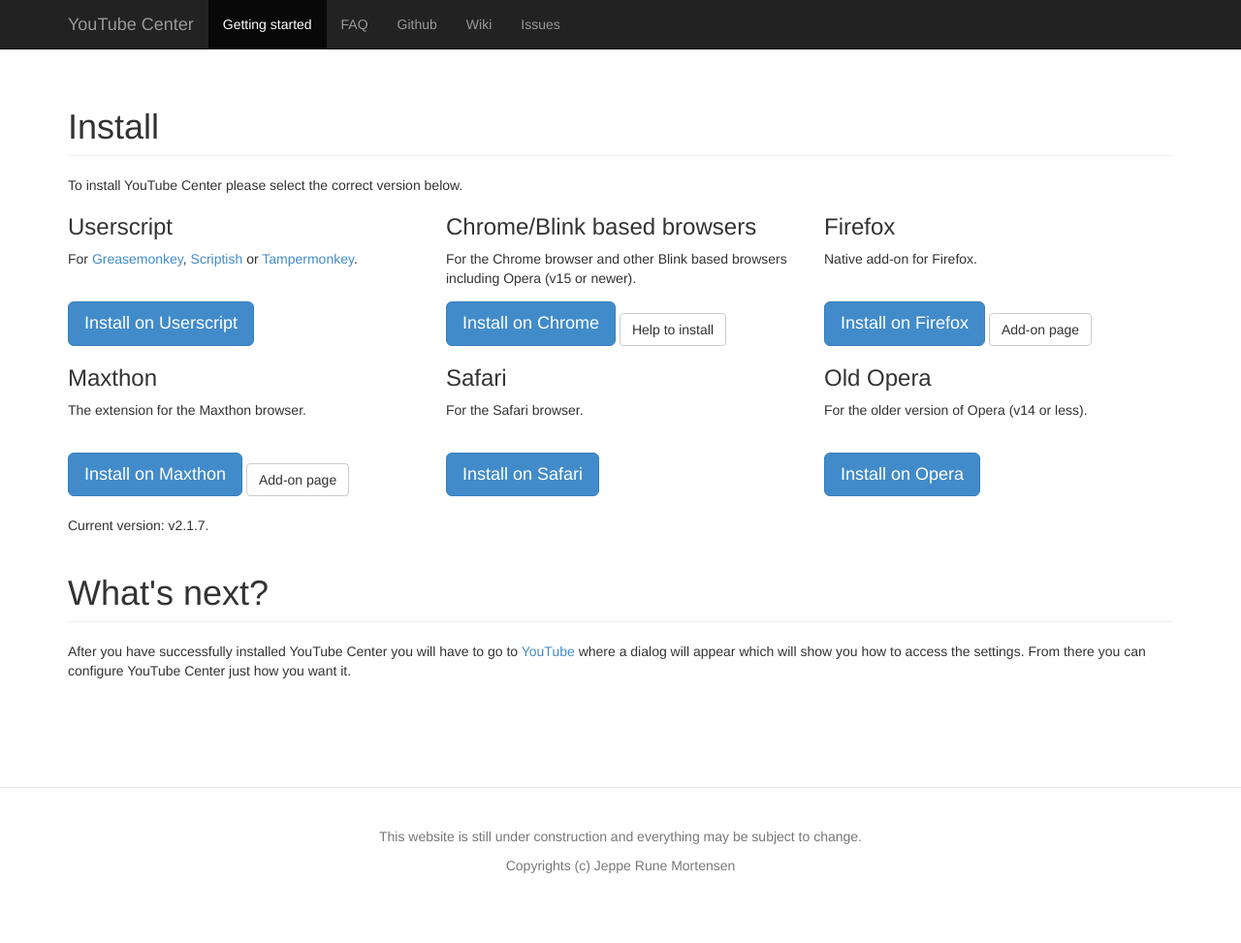
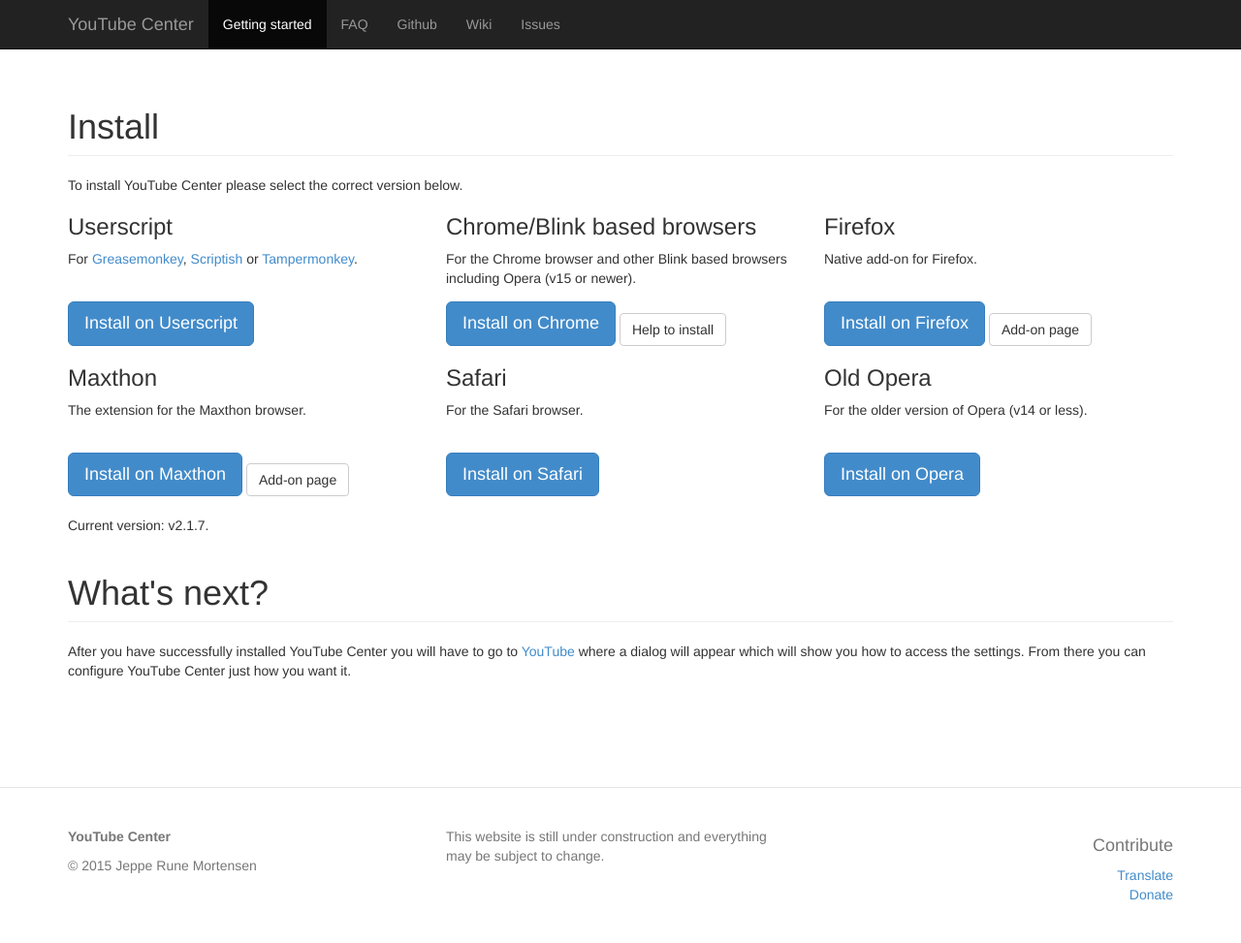
Before and after one commit to YePpHa/jekyll-YouTubeCenter, a Jekyll site: the page built from 00 - getting-started.html, in a window 1280 px wide. Shown: the whole page at 97% size. Built offline with Jekyll 4.4.1, drawn with Linux system fonts in a browser that asks for light colours; nearby versions of some CDN libraries.

```diff
--- a/_includes/footer.html
+++ b/_includes/footer.html
@@ -1,7 +1,19 @@
 <footer class="footer">
   <div class="container">
-    <p>This website is still under construction and everything may be subject to change.</p>
-    <p>Copyrights (c) Jeppe Rune Mortensen</p>
+    <div class="row" style="text-align: left">
+      <div class="col-md-4">
+        <p style="font-weight: bold;">YouTube Center</p>
+        <p>© 2015 Jeppe Rune Mortensen</p>
+      </div>
+      <div class="col-md-4">
+        This website is still under construction and everything may be subject to change.
+      </div>
+      <div class="col-md-4" style="text-align: right">
+        <h4>Contribute</h4>
+        <div><a href="https://crowdin.com/project/youtube-center">Translate</a></div>
+        <div><a href="javascript:void(0);">Donate</a></div>
+      </div>
+    </div>
   </div>
 </footer>
 
```
Also changed, not shown: 01 - faq.md (+6 -5 lines).
